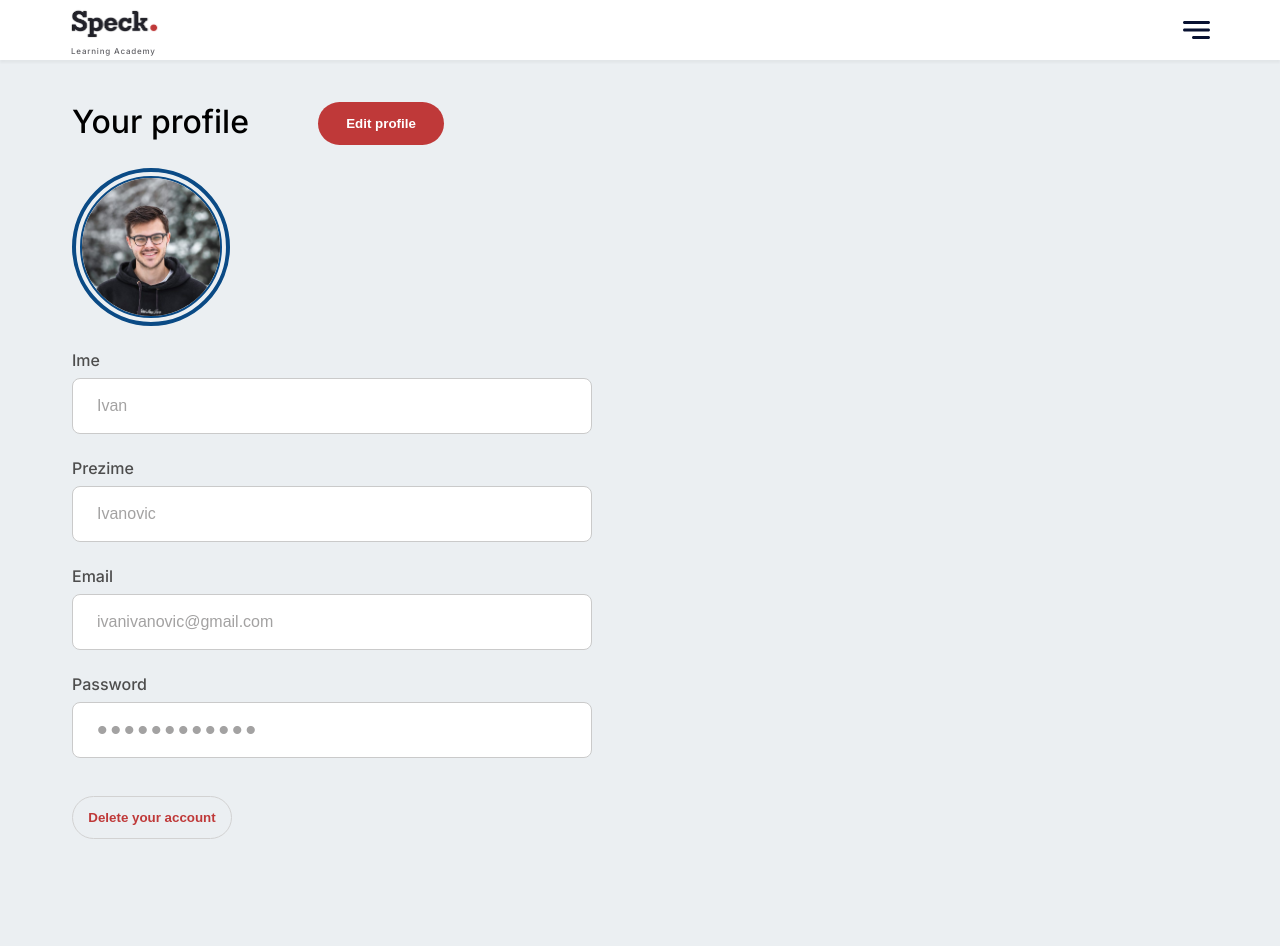
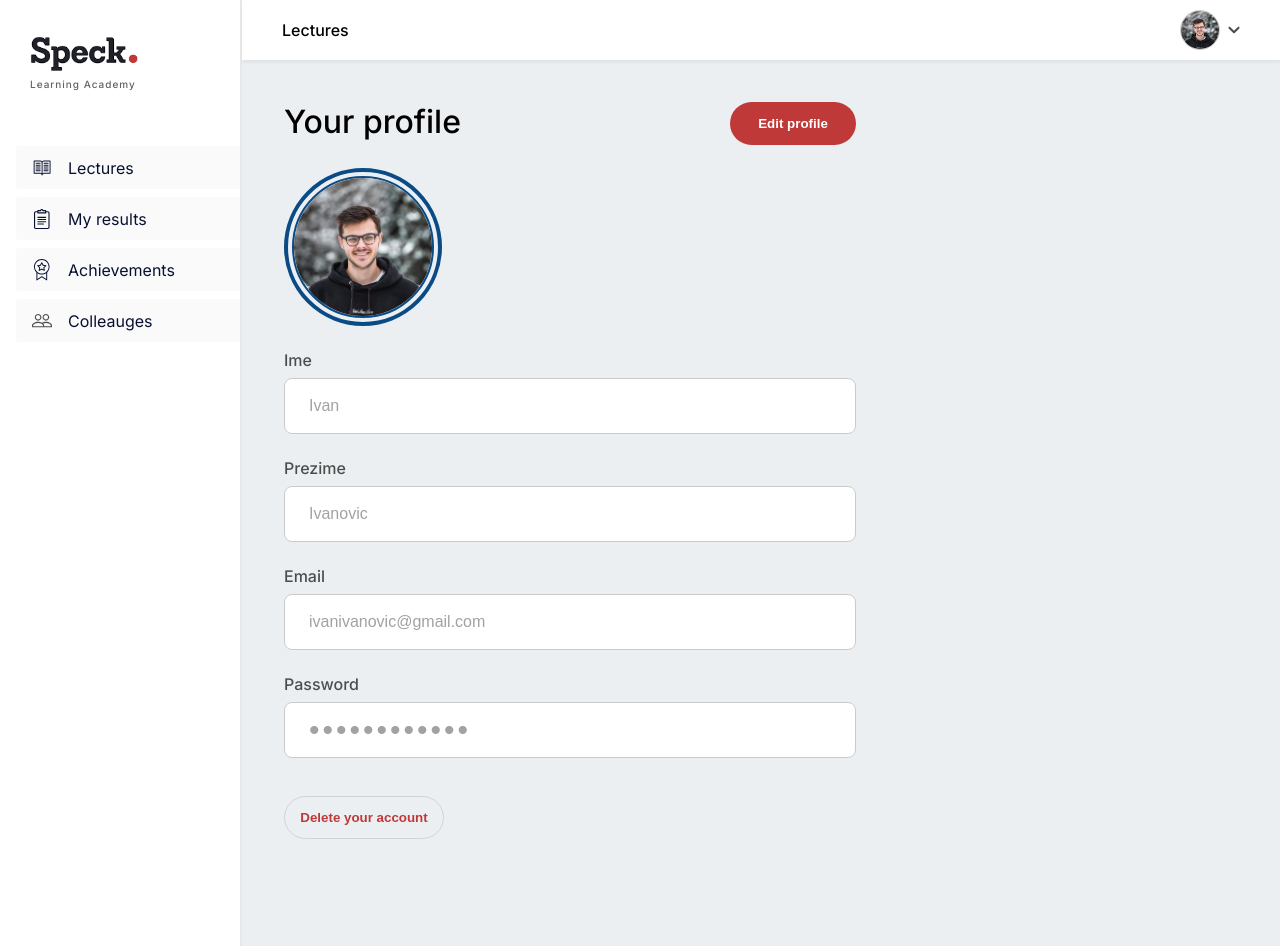
Before and after one commit to Tin21/Speck-Teamwork, a React (Vite) app: page /profile in a window 1280 px wide. Before the commit the page ends 881 px from the top, so only its background shows below. Built offline with nearby package versions, Linux system fonts and the light colour scheme.

Commit message:
Added profile page for desktop version

```diff
--- a/src/components/Profile/ProfileStyle.js
+++ b/src/components/Profile/ProfileStyle.js
@@ -17,6 +17,10 @@ export const ProfileWrapper = styled.div`
   @media screen and (${breakpoints.tablet}) {
     padding: 42px 72px;
   }
+
+  @media screen and (${breakpoints.desktopSmall}) {
+    padding: 42px;
+  }
 `;
 
 export const TitleWrapper = styled.div`
@@ -33,6 +37,16 @@ export const TitleWrapper = styled.div`
       props.isUpdating &&
       `
           max-width: 450px;
+      `}
+  }
+
+  @media screen and (${breakpoints.desktopSmall}) {
+    max-width: 520px;
+
+    ${(props) =>
+      props.isUpdating &&
+      `
+          max-width: 542px;
       `}
   }
 `;
@@ -275,6 +289,10 @@ export const UserAvatar = styled.img`
     left: 80px;
     top: 176px;
   }
+
+  @media screen and (${breakpoints.desktopSmall}) {
+    left: 292px;
+  }
 `;
 
 export const VisibleIcon = styled(VisibilityIcon)`
@@ -298,6 +316,10 @@ export const VisibleIcon = styled(VisibilityIcon)`
     top: 724px;
     left: 548px;
   }
+
+  @media screen and (${breakpoints.desktopSmall}) {
+    left: 810px;
+  }
 `;
 
 export const PassChangeWrapper = styled.div`
@@ -315,6 +337,10 @@ export const PassChangeLink = styled(NavLink)`
 export const Form = styled(FormikForm)`
   @media screen and (${breakpoints.tabletSmall}) {
     min-width: 520px;
+  }
+
+  @media screen and (${breakpoints.desktopSmall}) {
+    min-width: 572px;
   }
 `;
 
@@ -342,4 +368,8 @@ export const UploadPhotoIcon = styled(UploadIcon)`
     top: 282px;
     left: 172px;
   }
+
+  @media screen and (${breakpoints.desktopSmall}) {
+    left: 384px;
+  }
 `;
--- a/src/pages/Profile/ProfilePage.jsx
+++ b/src/pages/Profile/ProfilePage.jsx
@@ -5,16 +5,7 @@ import UserAvatar from '../../assets/images/user-avatar.jpg';
 const ProfilePage = () => {
   return (
     <>
-      <Profile
-        imgSrc={UserAvatar}
-        imgAlt={'User avatar'}
-        user={{
-          firstName: 'Ivan',
-          lastName: 'Ivanovic',
-          email: 'ivanivanovic@gmail.com',
-          password: '123456789abc',
-        }}
-      />
+      <Profile imgSrc={UserAvatar} imgAlt={'User avatar'} />
     </>
   );
 };
--- a/src/utils/styles/generalStyles.js
+++ b/src/utils/styles/generalStyles.js
@@ -119,18 +119,6 @@ export const InputLabel = styled.label`
   color: ${colors.textPrimaryGrey};
   font-size: 16px;
   font-weight: 500;
-
-  ${(props) =>
-    props.isDisabled &&
-    `
-      color: ${colors.textSecondaryGrey};
-  `}
-
-  ${(props) =>
-    props.isEnabled &&
-    `
-      color: ${colors.textPrimary};
-  `}
 `;
 
 export const RequiredField = styled.span`
```
Also changed, not shown: src/components/Layout/LayoutStyle.js (+14 -14 lines).
